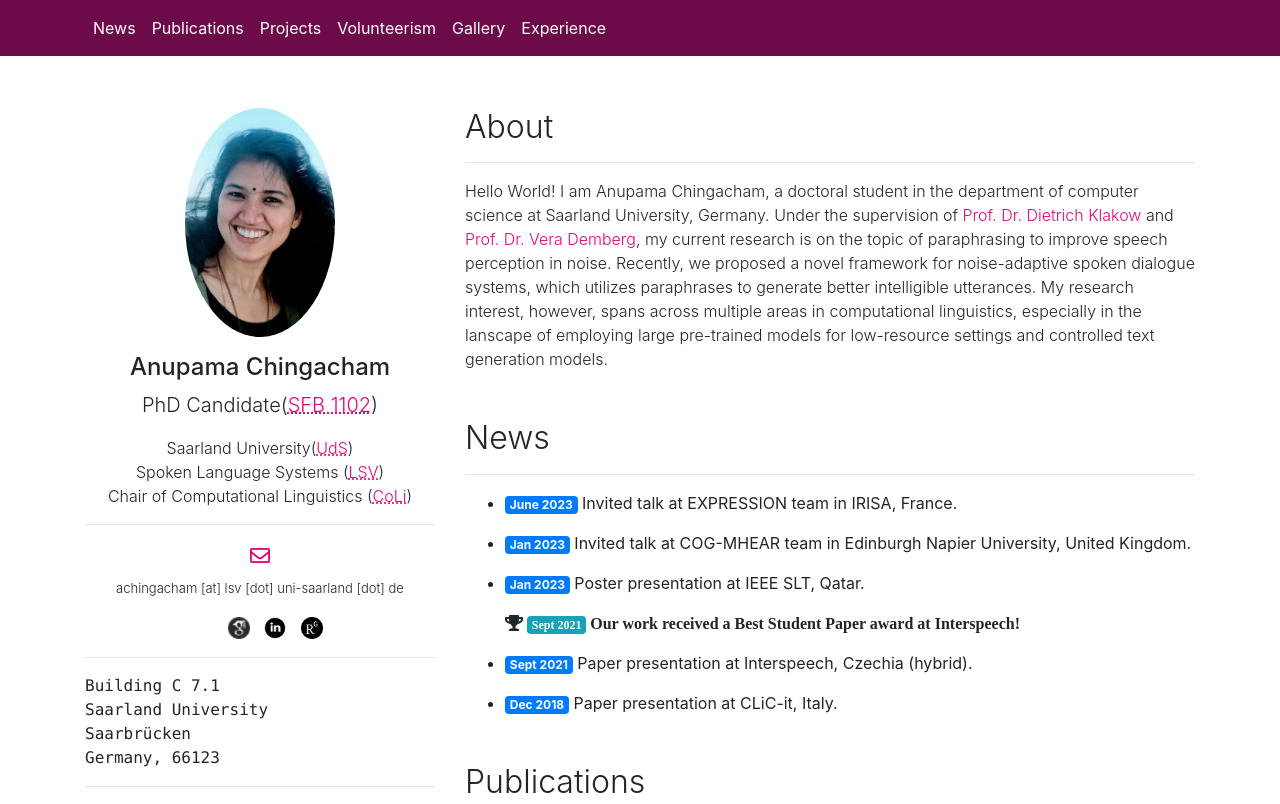
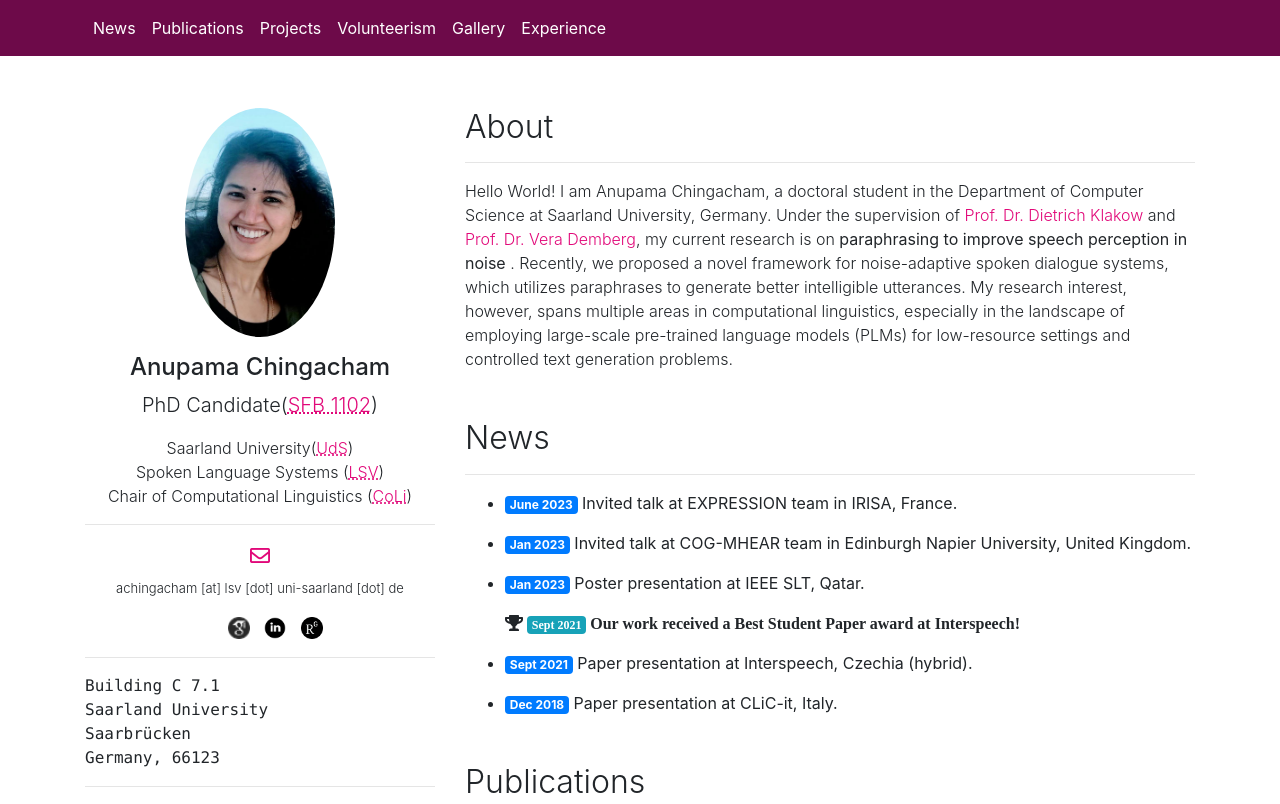
Before and after one commit to achingacham/achingacham.github.io, a plain HTML site: page index.html in a window 1280 px wide. Shown: the top 804 px of the page. Drawn offline with nearby package versions, Linux system fonts and the light colour scheme.

Commit message:
Update index.html

```diff
--- a/index.html
+++ b/index.html
@@ -157,11 +157,11 @@ badge-primary">Moodle</a>
           <h3 class="display-5">About</h3><hr>
           <p class="font-weight-light">
 
-            Hello World! I am Anupama Chingacham, a doctoral student in the department of computer science at Saarland University, Germany.
-            Under the supervision of <a href="https://www.lsv.uni-saarland.de/">Prof. Dr. Dietrich Klakow</a> and <a href="https://www.uni-saarland.de/lehrstuhl/demberg/members/verademberg.html">Prof. Dr. Vera Demberg</a>, my current research is on the topic of paraphrasing to improve speech perception in noise.
+            Hello World! I am Anupama Chingacham, a doctoral student in the Department of Computer Science at Saarland University, Germany.
+            Under the supervision of <a href="https://www.lsv.uni-saarland.de/">Prof. Dr. Dietrich Klakow</a> and <a href="https://www.uni-saarland.de/lehrstuhl/demberg/members/verademberg.html">Prof. Dr. Vera Demberg</a>, my current research is on <b> paraphrasing to improve speech perception in noise </b>.
             Recently, we proposed a novel framework for noise-adaptive spoken dialogue systems, which utilizes paraphrases to generate better intelligible utterances.
 
-            My research interest, however, spans across multiple areas in computational linguistics, especially in the lanscape of employing large pre-trained models for low-resource settings and controlled text generation models.
+            My research interest, however, spans multiple areas in computational linguistics, especially in the landscape of employing large-scale pre-trained language models (PLMs) for low-resource settings and controlled text generation problems.
 
             <!-- I am an ardent supporter of Open Science.  -->
 
```
